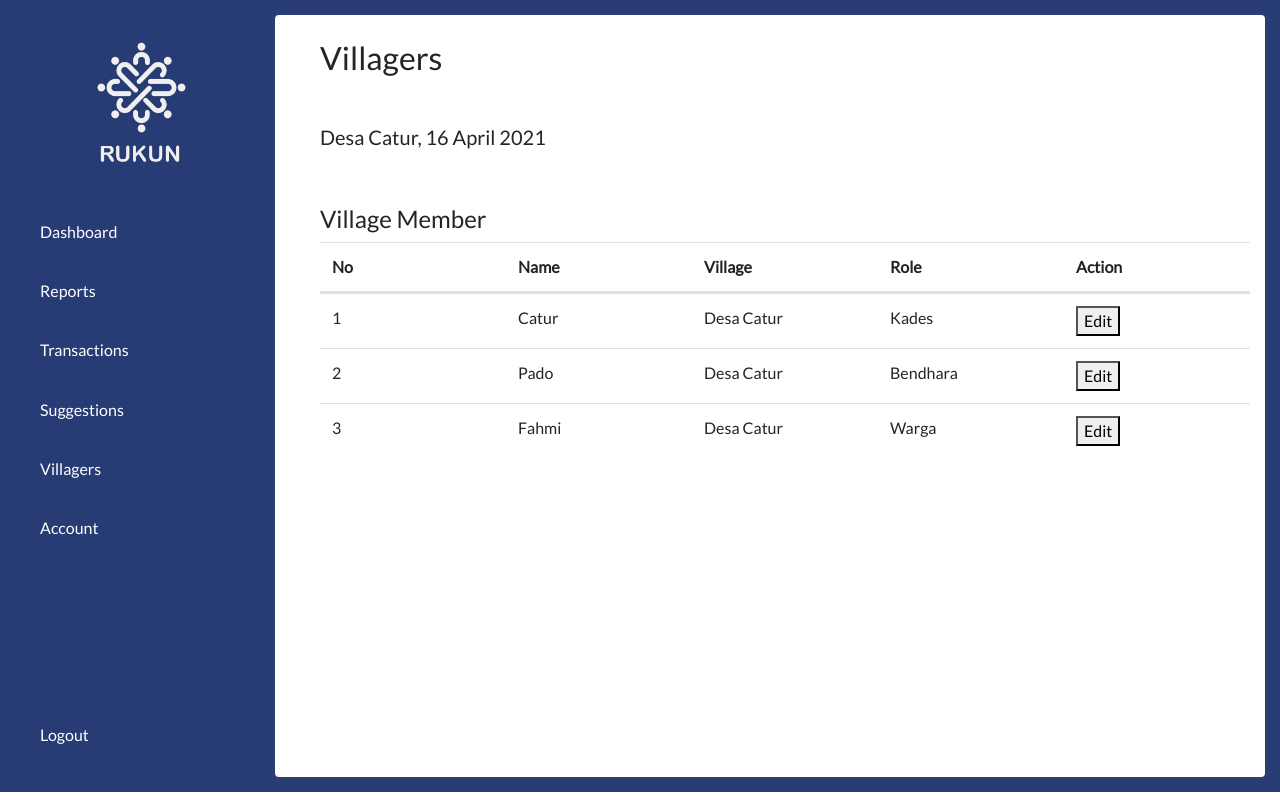
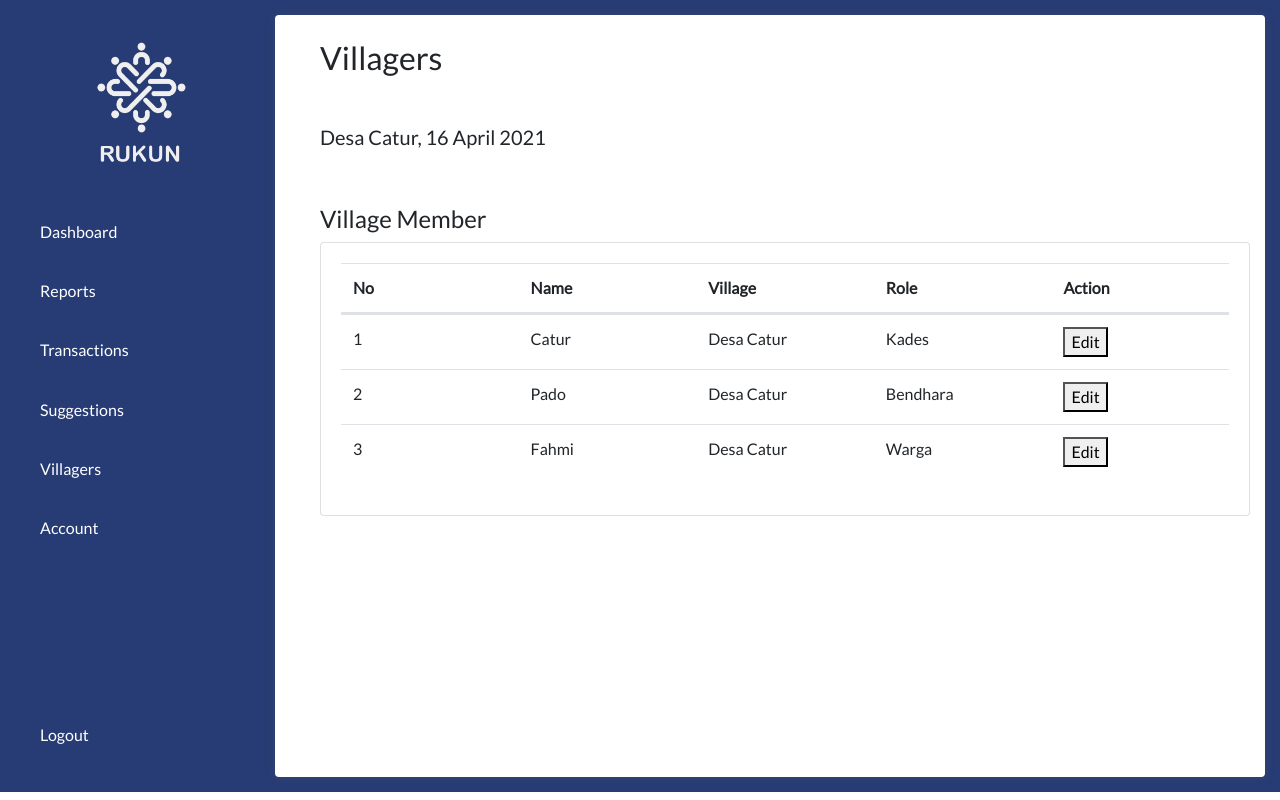
Before and after one commit to Final-Project-RUKUN/Client, a React (Create React App) app in the folder rukun/: page /villagers in a window 1280 px wide. Built offline with nearby package versions, Linux system fonts and the light colour scheme.

Commit message:
villagers page minor edit

```diff
--- a/rukun/src/pages/Villagers.jsx
+++ b/rukun/src/pages/Villagers.jsx
@@ -21,6 +21,7 @@ export default function Villagers() {
               </div>
             </div>
             <h4>Village Member</h4>
+            <div className="card card-body mb-2">
             <section className="table">
             <div className="row">
             </div>
@@ -70,6 +71,7 @@ export default function Villagers() {
             </div>
             </section>
             </div>
+            </div>
           </div>
         </div>
       </div>
```
